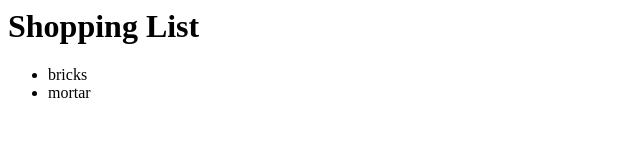
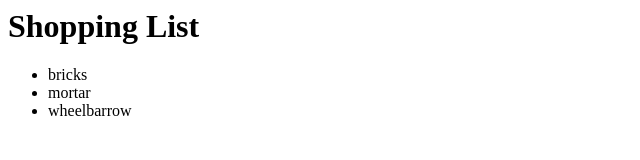
Before and after one commit to Blaidej/newGitTest, a plain HTML site: page index.html in a window 1280 px wide. Shown: the full height of the page, 0-640 px from the left. Drawn offline with Linux system fonts and the light colour scheme.

Commit message:
trying different github commands

```diff
--- a/index.html
+++ b/index.html
@@ -8,6 +8,7 @@
 	<ul>
 		<li>bricks</li>
 		<li>mortar</li>
+		<li>wheelbarrow</li>
 
 	</ul>
 	</body>
```
